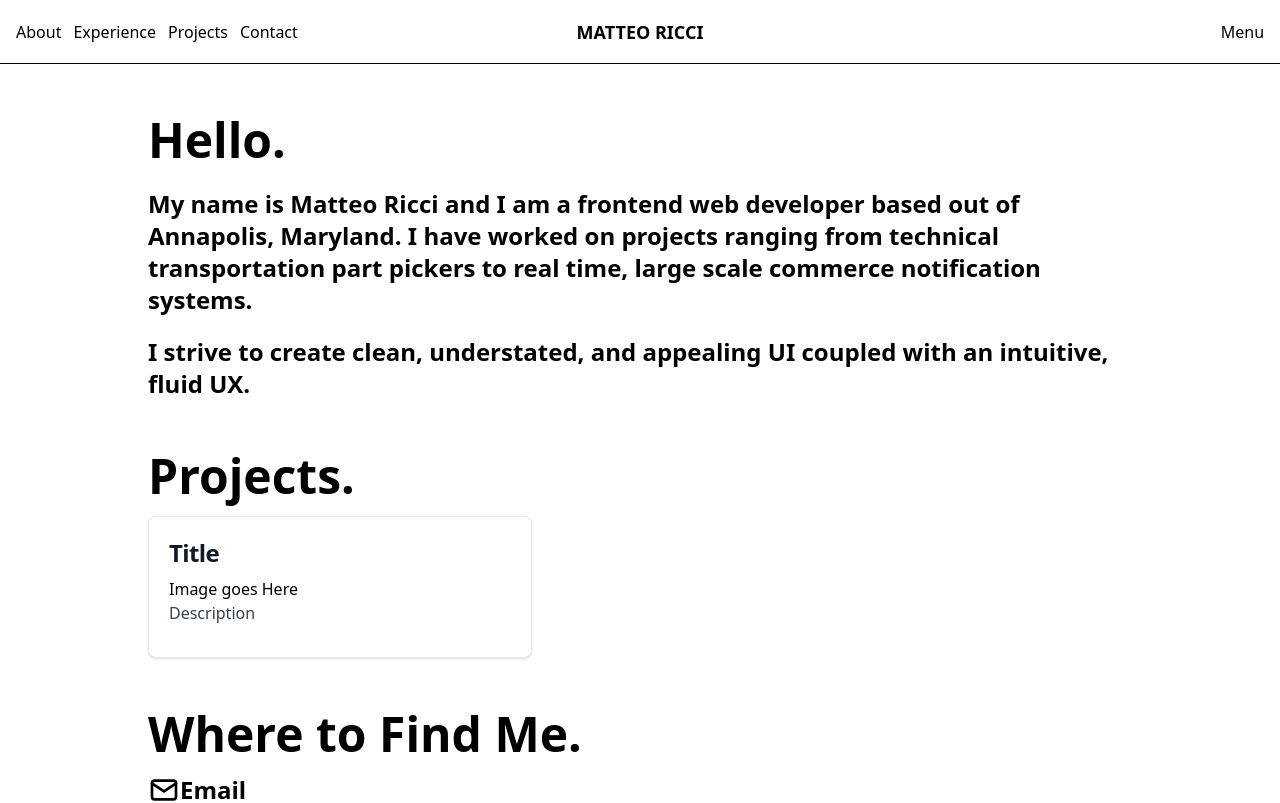
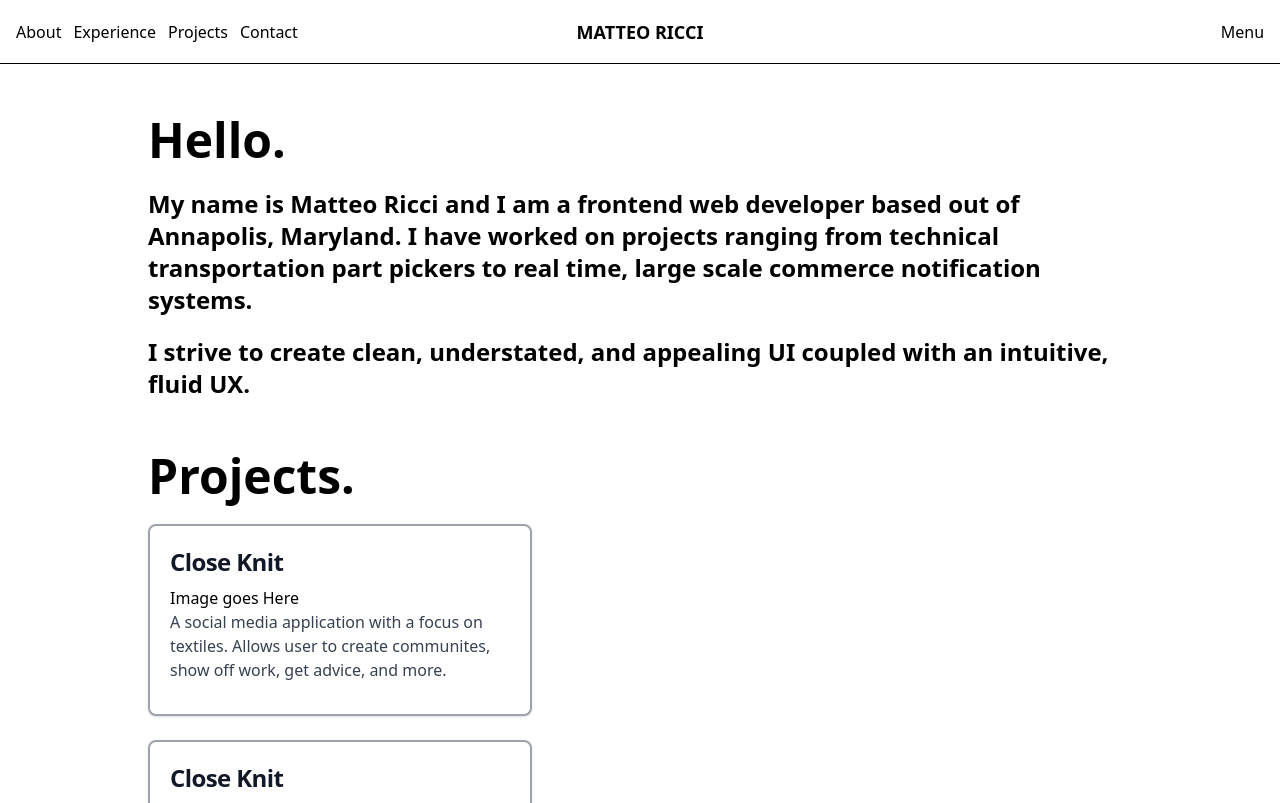
Before and after one commit to matteoaricci/portfolio, a Next.js app: page / in a window 1280 px wide. Shown: the top 803 px of the page. Built offline with nearby package versions, Linux system fonts and the light colour scheme.

Commit message:
added animations and card to projects

```diff
--- a/components/Card.tsx
+++ b/components/Card.tsx
@@ -1,20 +1,56 @@
-export default function Card() {
+"use client";
+
+type CardProps = {
+  title: string;
+  description: string;
+  image?: string;
+  direction: "left" | "right";
+};
+import { motion, useInView, useScroll, useAnimation } from "framer-motion";
+import { useEffect, useRef } from "react";
+
+export default function Card(props: CardProps) {
+  const { title, description, image, direction } = props;
+  const startingPosition = direction === "right" ? "100%" : "-100%";
+  const motionRef = useRef(null);
+  const isInView = useInView(motionRef, { once: true });
+  const controls = useAnimation();
+  const { scrollYProgress } = useScroll();
+  const wrapperVariants = {
+    initial: {
+      translateX: startingPosition,
+    },
+    animate: {
+      translateX: "0%",
+      transition: {
+        delay: 0.25,
+        duration: 0.5,
+      },
+    },
+  };
+
+  useEffect(() => {
+    if (isInView) {
+      controls.start("animate");
+    }
+  }, [isInView, motionRef.current]);
+
   return (
-    <div className="max-w-sm bg-white border border-gray-200 rounded-lg shadow dark:bg-gray-800 dark:border-gray-700">
+    <motion.li
+      ref={motionRef}
+      variants={wrapperVariants}
+      initial="initial"
+      animate={controls}
+      className="max-w-sm bg-white border-2 border-gray-400 rounded-lg shadow my-6"
+    >
       <div className="p-5">
-        <h5 className="mb-2 text-2xl font-bold tracking-tight text-gray-900 dark:text-white">
-          Title
+        <h5 className="mb-2 text-2xl font-bold tracking-tight text-gray-900">
+          {title}
         </h5>
 
         <div>Image goes Here</div>
-        <p className="mb-3 font-normal text-gray-700 dark:text-gray-400">
-          Description
-        </p>
-        {/* <a href="#" className="inline-flex items-center px-3 py-2 text-sm font-medium text-center text-white bg-blue-700 rounded-lg hover:bg-blue-800 focus:ring-4 focus:outline-none focus:ring-blue-300 dark:bg-blue-600 dark:hover:bg-blue-700 dark:focus:ring-blue-800">
-            Read more
-
-        </a> */}
+        <p className="mb-3 font-normal text-gray-700 ">{description}</p>
       </div>
-    </div>
+    </motion.li>
   );
 }
--- a/components/Projects.tsx
+++ b/components/Projects.tsx
@@ -1,15 +1,57 @@
-import Card from "@/components/Card"
+"use client";
+
+import { useEffect, useRef } from "react";
+import { useInView } from "framer-motion";
+
+import Card from "@/components/Card";
 
 export default function Projects() {
+  const wrapperRef = useRef(null);
+  const isInView = useInView(wrapperRef);
+
+  // useEffect(() => {
+  //   console.log(isInView);
+
+  //   return () => {};
+  // }, [isInView]);
+
   return (
     <section id="projects-section" className="px-5 pt-5">
       <h1 className="text-5xl font-bold pt-8 mb-4">Projects.</h1>
-      <Card />
+      <ul>
+        {projectData.map((proj, index) => {
+          return (
+            <Card
+              {...proj}
+              key={`proejct-${index}`}
+              direction={index % 2 === 0 ? "left" : "right"}
+            />
+          );
+        })}
+      </ul>
     </section>
   );
 }
 
-
-const projectData: {title: string, description: string, image?: string}[] = [
-
-]
+const projectData: { title: string; description: string; image?: string }[] = [
+  {
+    title: "Close Knit",
+    description:
+      "A social media application with a focus on textiles. Allows user to create communites, show off work, get advice, and more.",
+  },
+  {
+    title: "Close Knit",
+    description:
+      "A social media application with a focus on textiles. Allows user to create communites, show off work, get advice, and more.",
+  },
+  {
+    title: "Close Knit",
+    description:
+      "A social media application with a focus on textiles. Allows user to create communites, show off work, get advice, and more.",
+  },
+  {
+    title: "Close Knit",
+    description:
+      "A social media application with a focus on textiles. Allows user to create communites, show off work, get advice, and more.",
+  },
+];
```
